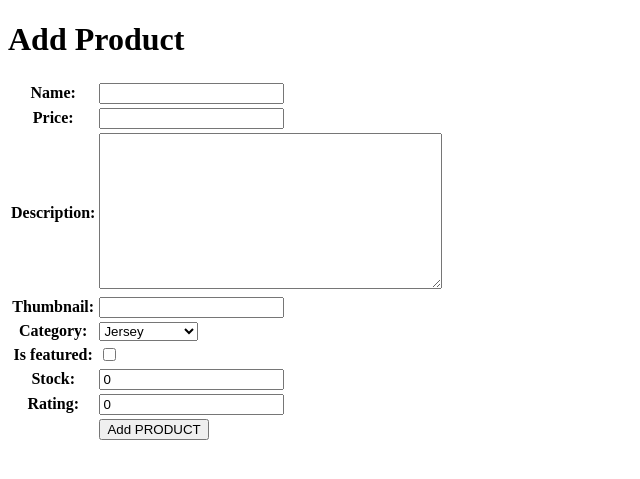
After one commit to marchinel/match-day, a Django app: page /create-product/ in a window 1280 px wide. The commit adds this page. Shown: the top 479 px of the page, without its empty margins (0-640 px from the left). Run offline with Django 5.2, Linux system fonts and the light colour scheme.

Commit message:
Menambahlan 4 fungsi views, membuat routing url untuk maasing-masing views, membuat halaman tombol 'add' dan 'detail', membuat halaman form untuk menambahkan objek model, dan membuat halaman yang menampilkan detail dari setiap data objek model

```diff
--- /dev/null
+++ b/main/forms.py
@@ -0,0 +1,7 @@
+from django.forms import ModelForm
+from main.models import Product
+
+class ProductForm(ModelForm):
+    class Meta:
+        model = Product
+        fields = ["name", "price", "description", "thumbnail", "category", "is_featured", "stock", "rating"]
--- a/main/models.py
+++ b/main/models.py
@@ -21,3 +21,7 @@ class Product(models.Model):
 
     def __str__(self):
         return self.name
+
+    @property
+    def is_product_popular(self):
+        return self.rating >= 4.5
--- /dev/null
+++ b/main/templates/create_product.html
@@ -0,0 +1,18 @@
+{% extends 'base.html' %}
+{% block content %}
+<h1>Add Product</h1>
+
+<form method="POST">
+  {% csrf_token %}
+  <table>
+    {{ form.as_table }}
+    <tr>
+      <td></td>
+      <td>
+        <input type="submit" value="Add PRODUCT" />
+      </td>
+    </tr>
+  </table>
+</form>
+
+{% endblock %}
--- a/main/urls.py
+++ b/main/urls.py
@@ -1,8 +1,12 @@
 from django.urls import path
-from main.views import show_main
+from main.views import show_main, create_product, show_product, show_xml, show_json
 
 app_name = 'main'
 
 urlpatterns = [
     path('', show_main, name='show_main'),
+    path('create-product/', create_product, name='create_product'),
+    path('product/<str:id>/', show_product, name='show_product'),
+    path('xml/', show_xml, name='show_xml'),
+    path('json/', show_json, name='show_json'),
 ]
--- a/main/views.py
+++ b/main/views.py
@@ -1,10 +1,53 @@
-from django.shortcuts import render
+from django.shortcuts import render, redirect, get_object_or_404
+from main.forms import ProductForm
+from main.models import Product
+from django.http import HttpResponse
+from django.core import serializers
 
-# Create your views here.
 def show_main(request):
+    product_list = Product.objects.all()
+
     context = {
-        'name': 'Naila Shafa Azizah',
-        'class': 'PBP D'
+        'npm' : '240123456',
+        'name': 'Haru Urara',
+        'class': 'PBP A',
+        'product_list': product_list
     }
 
     return render(request, "main.html", context)
+
+def create_product(request):
+    form = ProductForm(request.POST or None)
+
+    if form.is_valid() and request.method == "POST":
+        form.save()
+        return redirect('main:show_main')
+
+    context = {'form': form}
+    return render(request, "create_product.html", context)
+
+def show_product(request, id):
+    product = get_object_or_404(Product, pk=id)
+    # product.increment_views()
+
+    context = {
+        'product': product
+    }
+
+    return render(request, "product_detail.html", context)
+
+def show_xml(request):
+    product_list = Product.objects.all()
+
+def show_xml(request):
+    product_list = Product.objects.all()
+    xml_data = serializers.serialize("xml", product_list)
+    return HttpResponse(xml_data, content_type="application/xml")
+
+def show_json(request):
+    product_list = Product.objects.all()
+
+def show_json(request):
+    product_list = Product.objects.all()
+    json_data = serializers.serialize("json", product_list)
+    return HttpResponse(json_data, content_type="application/json")
--- a/match_day/settings.py
+++ b/match_day/settings.py
@@ -33,6 +33,10 @@ DEBUG = True
 
 ALLOWED_HOSTS = ["localhost", "127.0.0.1", "naila-shafa41-matchday.pbp.cs.ui.ac.id"]
 
+CSRF_TRUSTED_ORIGINS = [
+    "https://naila-shafa41-matchday.pbp.cs.ui.ac.id"
+]
+
 
 # Application definition
 
@@ -61,7 +65,7 @@ ROOT_URLCONF = 'match_day.urls'
 TEMPLATES = [
     {
         'BACKEND': 'django.template.backends.django.DjangoTemplates',
-        'DIRS': [],
+        'DIRS': [BASE_DIR / 'templates'],
         'APP_DIRS': True,
         'OPTIONS': {
             'context_processors': [
--- /dev/null
+++ b/templates/base.html
@@ -0,0 +1,13 @@
+{% load static %}
+<!DOCTYPE html>
+<html lang="en">
+<head>
+    <meta charset="UTF-8" />
+    <meta name="viewport" content="width=device-width, initial-scale=1.0" />
+    {% block meta %} {% endblock meta %}
+</head>
+
+<body>
+    {% block content %} {% endblock content %}
+</body>
+</html>
```
Also changed, not shown: main/templates/main.html (+44 -3 lines), main/templates/product_detail.html (added, +17 -0 lines).
